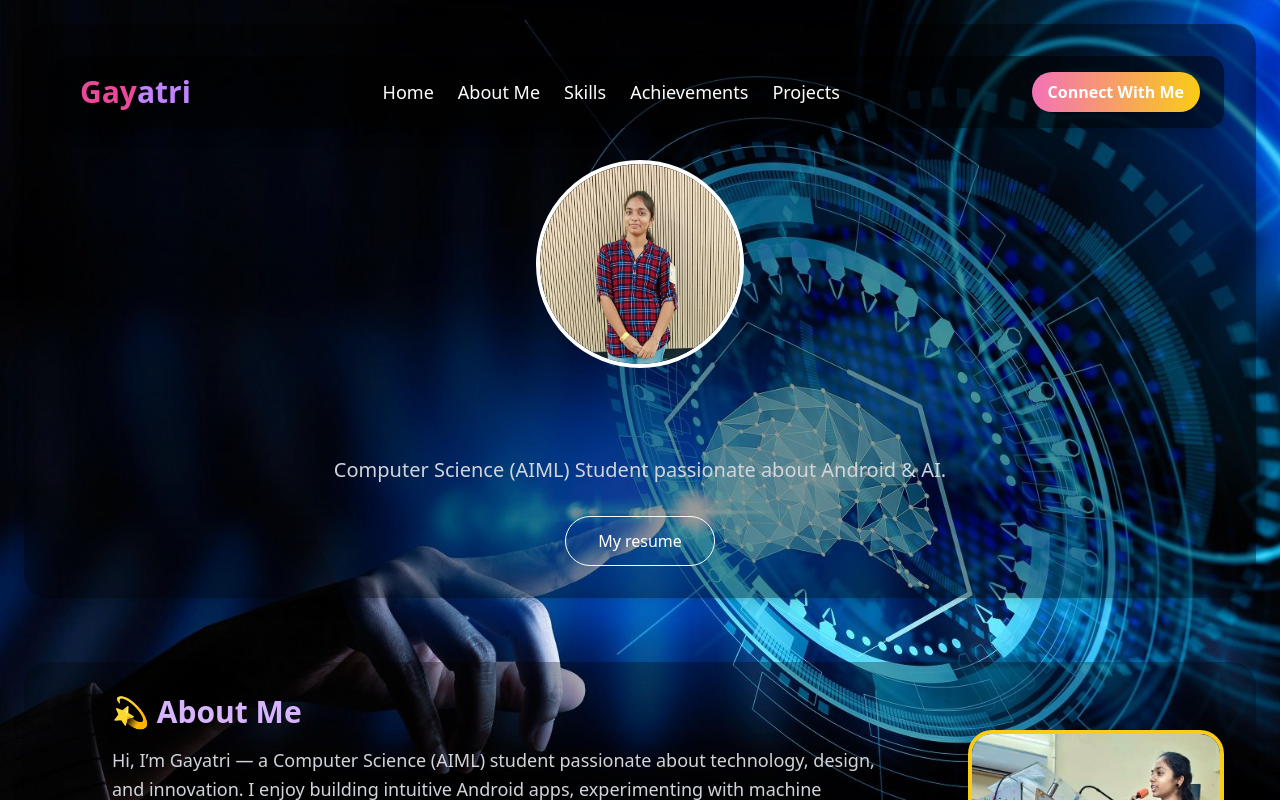
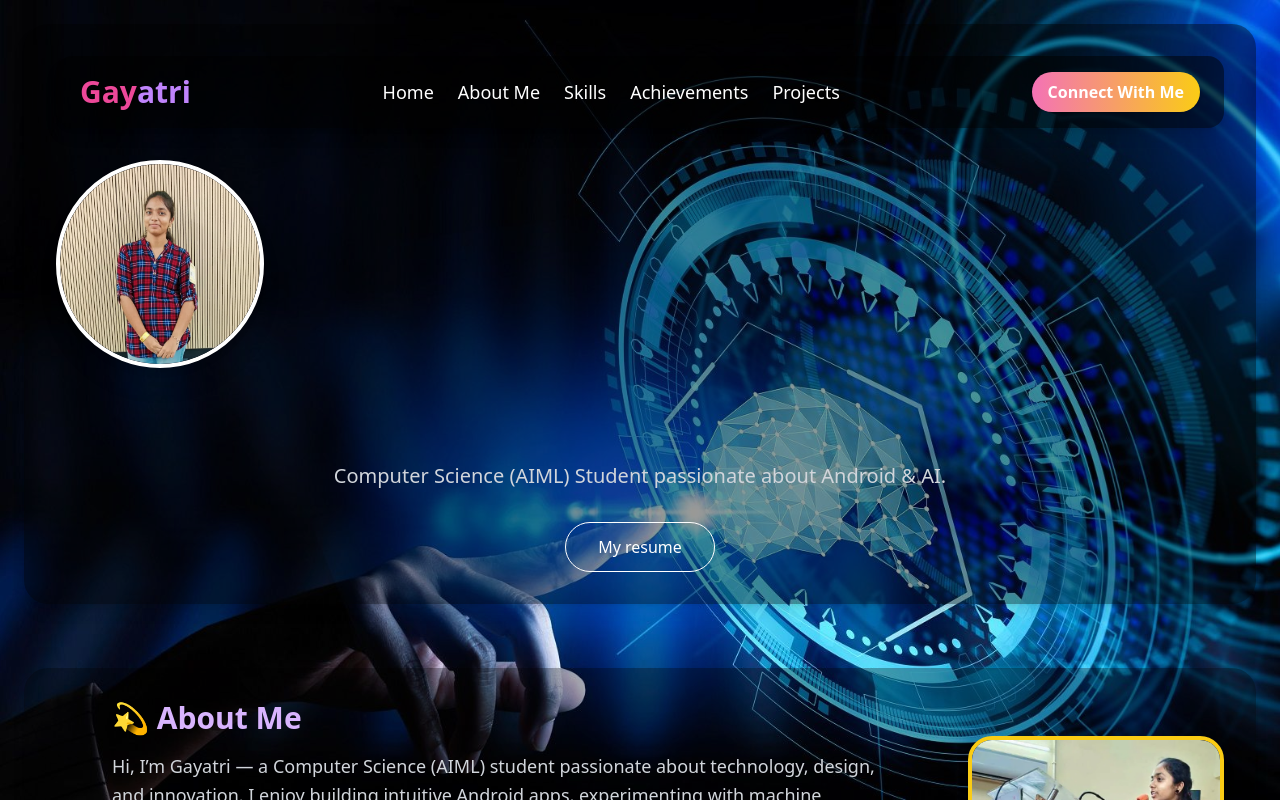
Before and after one commit to gayatrihub/my_port, a React (Create React App) app: page / in a window 1280 px wide. Shown: the top 800 px of the page. Built offline with nearby package versions, Linux system fonts and the light colour scheme.

Commit message:
Update App.js

```diff
--- a/src/App.js
+++ b/src/App.js
@@ -177,15 +177,14 @@ function App() {
   </nav>
 
   {/* Hero Section */}
-
-  {/* Profile Image (Inside Circle) */}
- <div className="border-rotate mx-auto w-44 h-44 sm:w-52 sm:h-52 rounded-full">
+ <div className="rotating-border-wrapper mx-auto w-44 h-44 sm:w-52 sm:h-52 rounded-full">
   <img
     src="circle_profile.png"
     alt="Gayatri"
-    className="w-full h-full object-cover rounded-full border-4 border-white"
+    className="w-full h-full object-cover rounded-full border-4 border-white shadow-xl"
   />
 </div>
+
 
 
 
```
